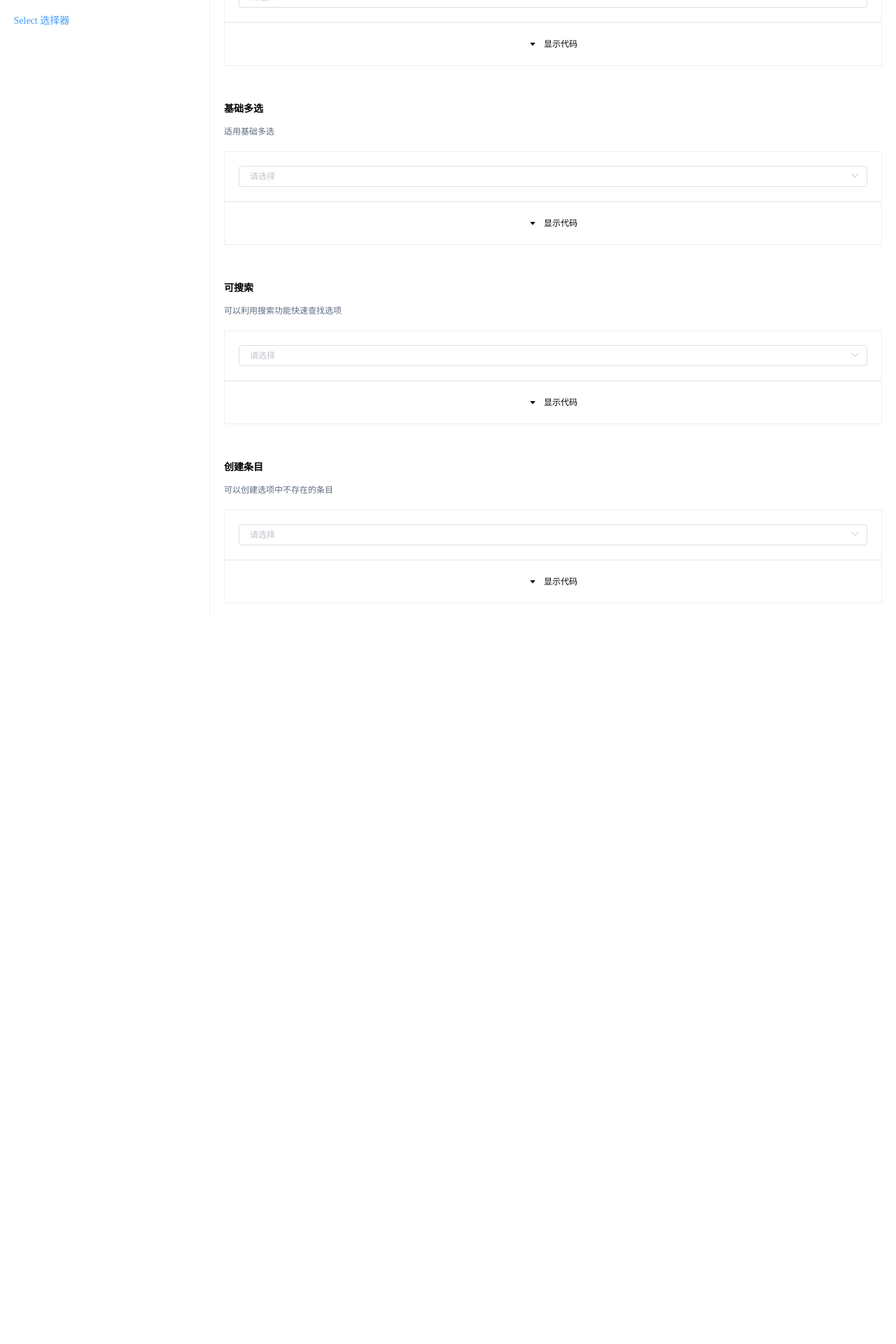
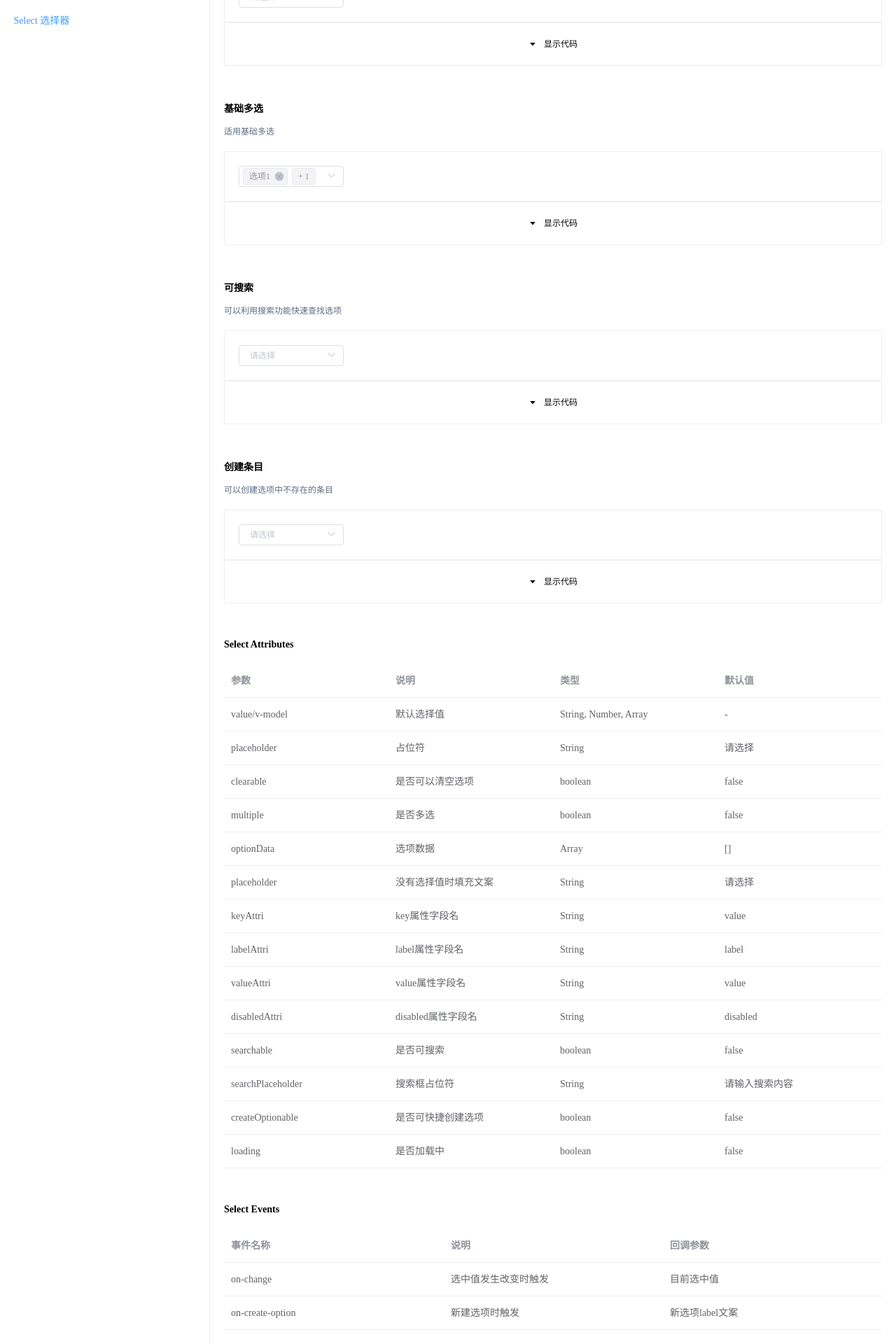
Before and after one commit to Hijin/TramanUI, a Vue app: page /#/Select in a window 1280 px wide. Shown: the part 283-2203 px from the top of the page at 70% size. Before the commit the page ends 1165 px from the top, so only its background shows below. Built offline with nearby package versions, Linux system fonts and the light colour scheme.

Commit message:
no message

```diff
--- a/packages/select/src/TramanSelect.vue
+++ b/packages/select/src/TramanSelect.vue
@@ -10,6 +10,7 @@
                 :clearable="clearable"
                 :multiple="multiple"
                 :collapse-tags="multiple"
+                :loading="loading"
                 @remove-tag="removeTagAction"
                 @clear="clearTagAction"
                 @change="selectChanged">
@@ -66,6 +67,10 @@
 export default {
   name: 'trSelect',
   props: {
+    value: {
+      type: [String, Number, Array],
+      default: ''
+    },
     placeholder: {
       type: String,
       default: '请选择'
@@ -109,11 +114,15 @@ export default {
     createOptionable: {
       type: Boolean,
       default: false
+    },
+    loading: {
+      type: Boolean,
+      default: false
     }
   },
   data () {
     return {
-      selectVal: [],
+      selectVal: this.value,
       searchInput: '',
       cancelHoverClass: false,
       createOptionInput: '',
@@ -127,7 +136,16 @@ export default {
       this.loadingCreateOption = false
       // eslint-disable-next-line
       this.showCreateOptionInput = false
-      return JSON.parse(JSON.stringify(this.optionData))
+      var data = JSON.parse(JSON.stringify(this.optionData))
+      if (this.multiple) {
+        var selData = data.filter(item => {
+          return this.value.indexOf(item[this.valueAttri]) >= 0
+        })
+        selData.forEach(item => {
+          item.checked = true
+        })
+      }
+      return data
     }
   },
   methods: {
@@ -135,6 +153,7 @@ export default {
       // 如果是多选模式，由checkBox事件触发
       if (this.multiple) return
       this.$emit('on-change', this.selectVal)
+      this.$emit('input', this.selectVal)
     },
     checkedOption: function (item) {
       var checkedData = this.displayData.filter((data) => {
@@ -144,6 +163,7 @@ export default {
         return data[this.valueAttri]
       })
       this.$emit('on-change', this.selectVal)
+      this.$emit('input', this.selectVal)
     },
     removeTagAction: function (data) {
       var removeTag = this.displayData.filter((item) => {
@@ -162,6 +182,7 @@ export default {
       })
       this.selectVal = []
       this.$emit('on-change', this.selectVal)
+      this.$emit('input', this.selectVal)
     },
     mouseoverCreateOptionAction: function () {
       var selectOptionEl = document.getElementsByClassName('tr-select-option')
@@ -193,6 +214,9 @@ export default {
       this.displayData.forEach(item => {
         item.hiddened = item[this.labelAttri].indexOf(newVal) < 0
       })
+    },
+    value (newVal) {
+      this.selectVal = newVal
     }
   }
 }
@@ -235,9 +259,13 @@ export default {
     .tr-create-option-input-suffix{
         line-height: 30px;
     }
-    /deep/ .el-checkbox__input.is-checked+.el-checkbox__label {
+    /deep/ .el-checkbox__input+.el-checkbox__label {
         color: #595961;
         font-size: 12px;
+    }
+    /deep/ .el-checkbox__input.is-checked+.el-checkbox__label {
+        color: #303030;
+        font-weight: bold;
     }
     /deep/ .el-input__inner {
         font-size: 12px;
@@ -247,9 +275,9 @@ export default {
     /deep/ .el-input__icon {
         line-height: 30px;
     }
-    /deep/ .el-select{
-        width: 100%;
-    }
+  /deep/ .el-select{
+    width: 100%;
+  }
 </style>
 <style lang="scss">
     .tr-select-search-input .el-input__inner, .tr-select-create-input .el-input__inner{
--- a/src/styles/common.scss
+++ b/src/styles/common.scss
@@ -80,6 +80,7 @@ body{
 .h-60 {height: 60px}
 
 .w-full {width: 100%;}
+.w-150 { width: 150px}
 
 .flex-row {
   display: flex;
--- a/src/view/Select.vue
+++ b/src/view/Select.vue
@@ -10,6 +10,7 @@
         <div class="shadow-hover m-t-20">
             <div class="border-default p-20 m-t-20">
                 <tr-select
+                        class="w-150"
                         :option-data="options"
                         @on-change="selectChanged">
                 </tr-select>
@@ -30,6 +31,8 @@
         <div class="shadow-hover m-t-20">
             <div class="border-default p-20 m-t-20">
                 <tr-select
+                        class="w-150"
+                        v-model="selectVal"
                         :option-data="options"
                         :multiple="true"
                         @on-change="selectChanged">
@@ -51,6 +54,7 @@
         <div class="shadow-hover m-t-20">
             <div class="border-default p-20 m-t-20">
                 <tr-select
+                        class="w-150"
                         :option-data="options"
                         searchable
                         @on-change="selectChanged">
@@ -72,6 +76,7 @@
         <div class="shadow-hover m-t-20">
             <div class="border-default p-20 m-t-20">
                 <tr-select
+                        class="w-150"
                         :option-data="options"
                         createOptionable
                         @on-change="selectChanged"
@@ -89,6 +94,44 @@
                 <span class="m-l-10">{{showCodeFour?'隐藏代码':'显示代码'}}</span>
             </div>
         </div>
+        <h3 class="m-t-50">Select Attributes</h3>
+        <el-table
+                class="m-t-20"
+                :data="tableData">
+            <el-table-column
+                    prop="param"
+                    label="参数">
+            </el-table-column>
+            <el-table-column
+                    prop="explain"
+                    label="说明">
+            </el-table-column>
+            <el-table-column
+                    prop="type"
+                    label="类型">
+            </el-table-column>
+            <el-table-column
+                    prop="defaultVal"
+                    label="默认值">
+            </el-table-column>
+        </el-table>
+        <h3 class="m-t-50">Select Events</h3>
+        <el-table
+                class="m-t-20"
+                :data="tableDataEvents">
+            <el-table-column
+                    prop="eventName"
+                    label="事件名称">
+            </el-table-column>
+            <el-table-column
+                    prop="explain"
+                    label="说明">
+            </el-table-column>
+            <el-table-column
+                    prop="returnParam"
+                    label="回调参数">
+            </el-table-column>
+        </el-table>
     </div>
 </template>
 
@@ -107,10 +150,91 @@ export default {
         label: '选项3',
         value: 3
       }],
+      selectVal: [1, 3],
       showCodeOne: false,
       showCodeTwo: false,
       showCodeThree: false,
-      showCodeFour: false
+      showCodeFour: false,
+      tableData: [{
+        param: 'value/v-model',
+        explain: '默认选择值',
+        type: 'String, Number, Array',
+        defaultVal: '-'
+      }, {
+        param: 'placeholder',
+        explain: '占位符',
+        type: 'String',
+        defaultVal: '请选择'
+      }, {
+        param: 'clearable',
+        explain: '是否可以清空选项',
+        type: 'boolean',
+        defaultVal: 'false'
+      }, {
+        param: 'multiple',
+        explain: '是否多选',
+        type: 'boolean',
+        defaultVal: 'false'
+      }, {
+        param: 'optionData',
+        explain: '选项数据',
+        type: 'Array',
+        defaultVal: '[]'
+      }, {
+        param: 'placeholder',
+        explain: '没有选择值时填充文案',
+        type: 'String',
+        defaultVal: '请选择'
+      }, {
+        param: 'keyAttri',
+        explain: 'key属性字段名',
+        type: 'String',
+        defaultVal: 'value'
+      }, {
+        param: 'labelAttri',
+        explain: 'label属性字段名',
+        type: 'String',
+        defaultVal: 'label'
+      }, {
+        param: 'valueAttri',
+        explain: 'value属性字段名',
+        type: 'String',
+        defaultVal: 'value'
+      }, {
+        param: 'disabledAttri',
+        explain: 'disabled属性字段名',
+        type: 'String',
+        defaultVal: 'disabled'
+      }, {
+        param: 'searchable',
+        explain: '是否可搜索',
+        type: 'boolean',
+        defaultVal: 'false'
+      }, {
+        param: 'searchPlaceholder',
+        explain: '搜索框占位符',
+        type: 'String',
+        defaultVal: '请输入搜索内容'
+      }, {
+        param: 'createOptionable',
+        explain: '是否可快捷创建选项',
+        type: 'boolean',
+        defaultVal: 'false'
+      }, {
+        param: 'loading',
+        explain: '是否加载中',
+        type: 'boolean',
+        defaultVal: 'false'
+      }],
+      tableDataEvents: [{
+        eventName: 'on-change',
+        explain: '选中值发生改变时触发',
+        returnParam: '目前选中值'
+      }, {
+        eventName: 'on-create-option',
+        explain: '新建选项时触发',
+        returnParam: '新选项label文案'
+      }]
     }
   },
   computed: {
@@ -248,7 +372,7 @@ export default {
   },
   methods: {
     selectChanged: function (values) {
-      console.log(values)
+      // console.log(values)
     },
     createOptionAction: function (newOptionVal) {
       setTimeout(() => {
@@ -258,6 +382,11 @@ export default {
         })
       }, 2000)
     }
+  },
+  watch: {
+    'selectVal': function (newVal, oldVal) {
+      console.log(newVal, oldVal)
+    }
   }
 }
 </script>
```
Also changed, not shown: 11 other files (tests, documents, lock files or other folders).
